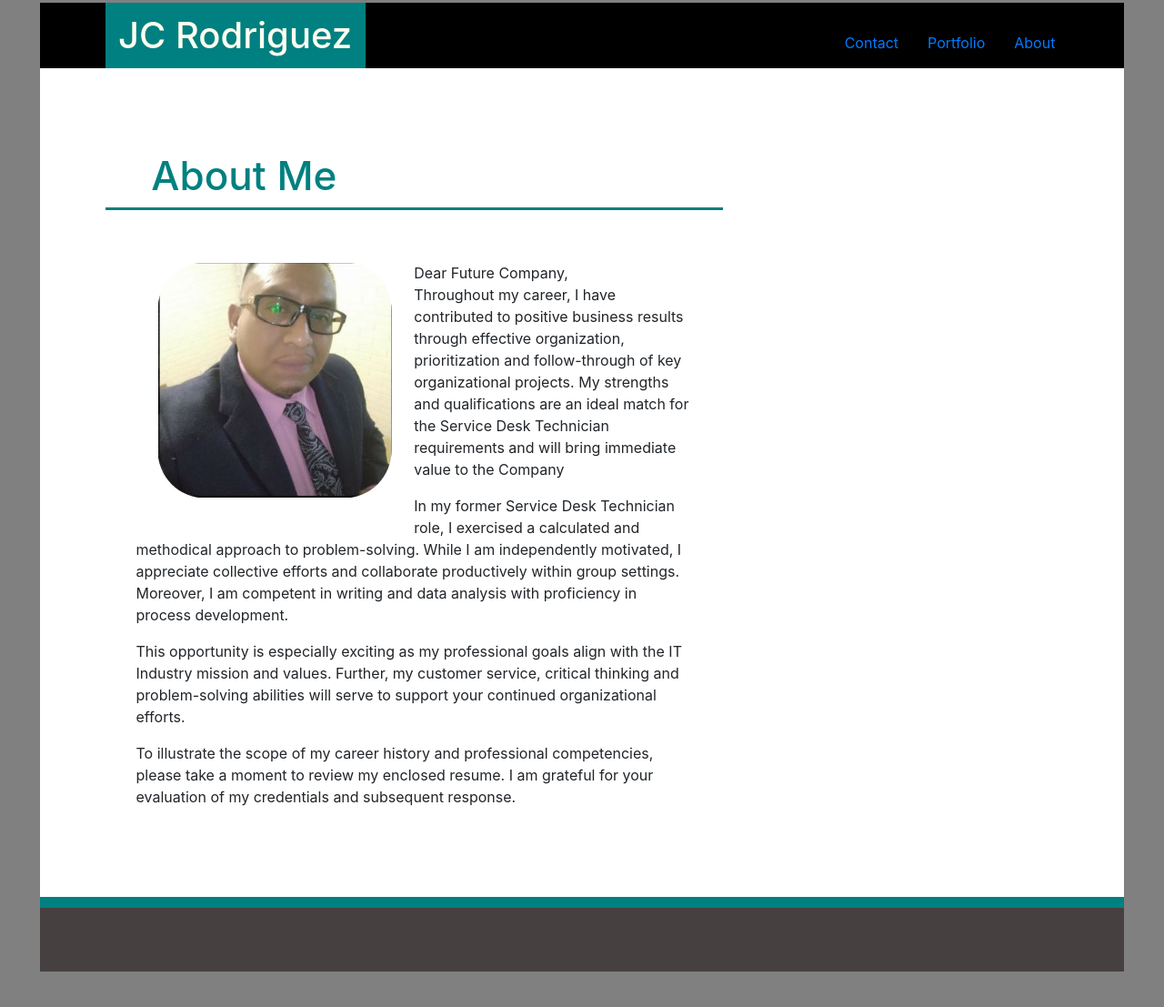
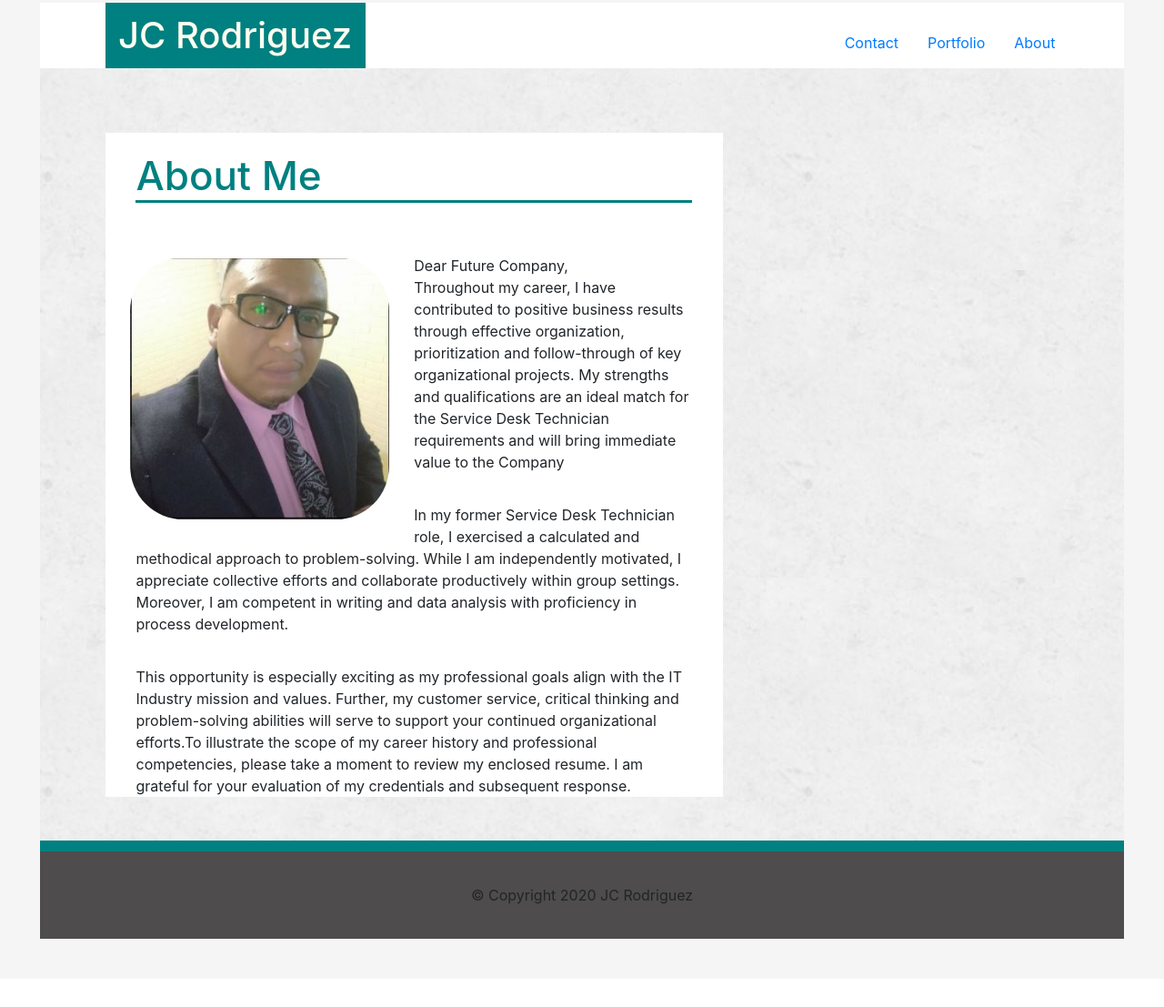
Before and after one commit to sanjothebay/responsive_portfoilo, a plain HTML site: page index.html in a window 1280 px wide. Shown: the part 41-1148 px from the top of the page at 91% size. After the commit the page ends 1117 px from the top, so only its background shows below. Drawn offline with nearby package versions, Linux system fonts and the light colour scheme.

Commit message:
completed about me

```diff
--- a/Assets/assets_css/style.css
+++ b/Assets/assets_css/style.css
@@ -1,10 +1,10 @@
 body{
-    border: gray solid 3.5vw;
-    background: url("./Image/background.JPG");
+    border: whitesmoke solid 3.5vw;
+    background: url("../Image/background.JPG");
 
 }
 header{
-    background-color: black;
+    background-color:white;
 
 }
 nav {
@@ -20,9 +20,6 @@ main {
 }
 
 section{
-    padding: 5%;
-    border-top: teal solid;
-
 
 }
 
@@ -41,15 +38,15 @@ h1{
 
 }
 h2 {
-    margin-left: 5%;
-    margin-right: 60%;
+    margin: 5%;
     color: teal;
     font-size: 275%;
-    text-align: center;
     padding-top: 3%;
+    border-bottom: teal solid;
 }
 
 p{
+    margin: 5%;
 
 }
 
@@ -58,10 +55,15 @@ aside {
 }
 
 footer{
-    border-bottom: solid 70px rgb(70, 64, 64);
-    border-top: solid teal 1vw;
+    text-align: center;
+}
+ footer p {
+     background-color: rgb(78, 76, 76);
+     padding: 3%;
+     margin: auto 0%;
+     border-top: solid teal 1vw;
 
-}
+ }
 
 .about-me{
 
--- a/index.html
+++ b/index.html
@@ -49,10 +49,7 @@
                     goals align with the IT Industry mission and values. Further,
                     my customer service, critical thinking and problem-solving
                     abilities will serve to support your continued organizational
-                    efforts.
-                </p>
-                <p>
-                    To illustrate the scope of my career history and
+                    efforts.To illustrate the scope of my career history and
                     professional competencies, please take a moment to
                     review my enclosed resume. I am grateful for your
                     evaluation of my credentials and subsequent response.
@@ -65,7 +62,9 @@
     </aside>
 
     <footer>
-
+        <p>
+            &copy; Copyright 2020 JC Rodriguez
+        </p>
     </footer>
 
 </body>
```
